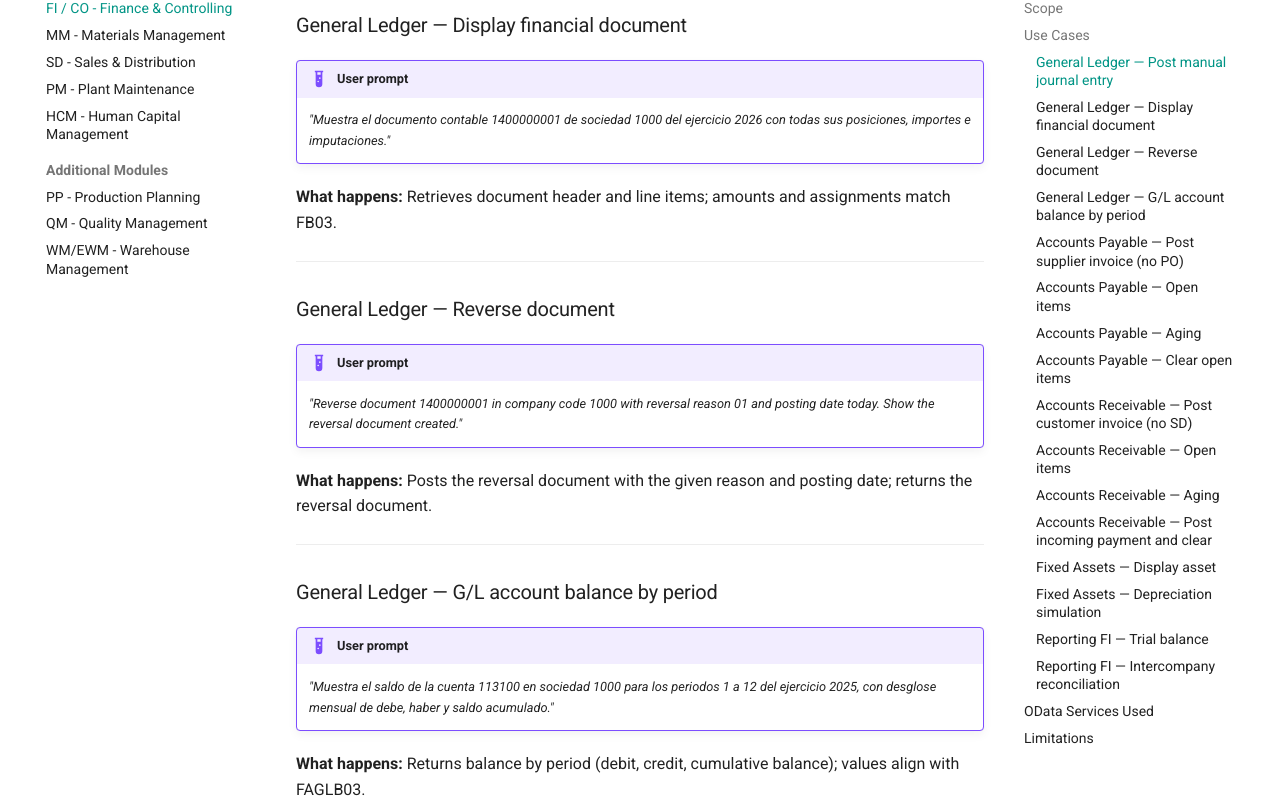
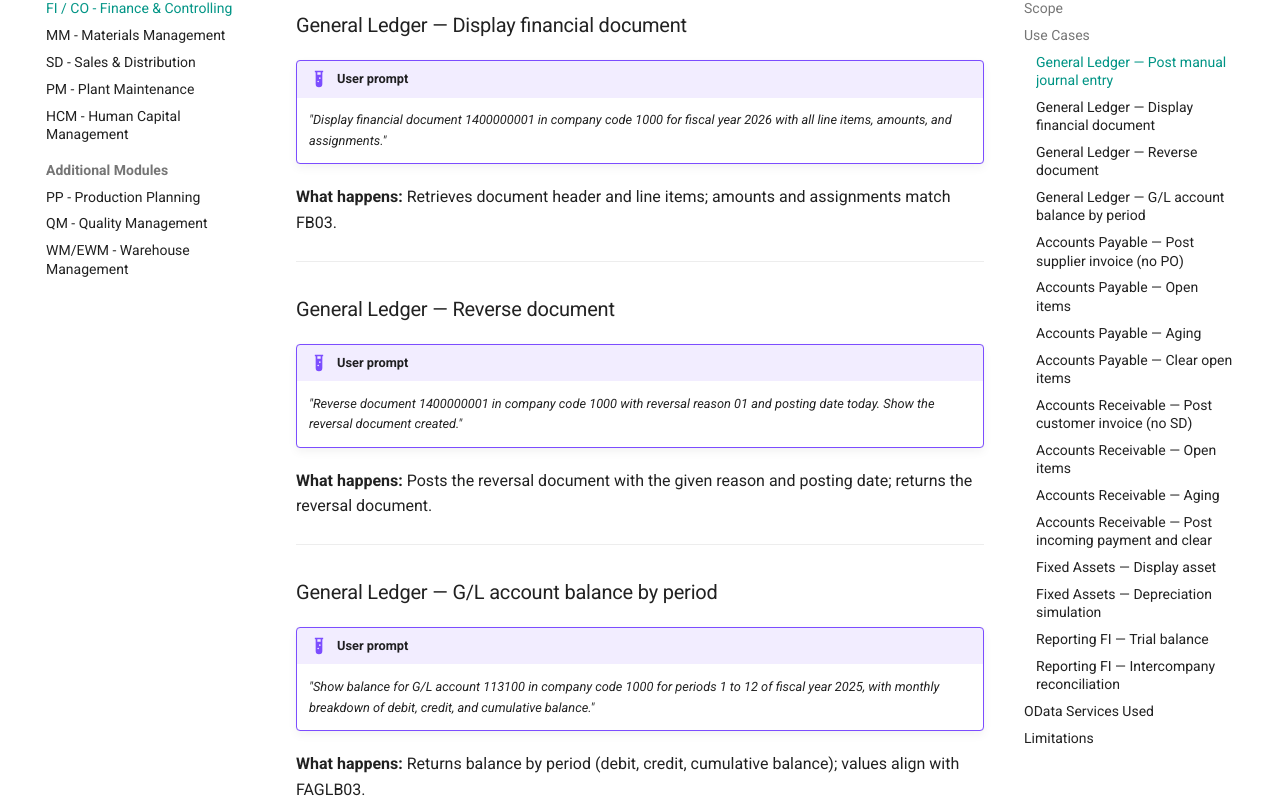
Before and after one commit to avvale/aba-docs-client, an MkDocs documentation site: the page built from docs/modules/fi.md, in a window 1280 px wide and 1400 px high, scrolled down 967 px. Shown: the part 148-952 px from the top of the window. Built offline with MkDocs 1.6.1 and Material for MkDocs 9.7.7, drawn with Linux system fonts in a browser that asks for light colours; emoji names are drawn with the system emoji font; comment, search, counter and statistics services are not loaded.

Commit message:
docs: translate last 2 Spanish prompts in FI module
- Display financial document prompt
- G/L account balance by period prompt
All prompts now 100% in English

```diff
--- a/docs/modules/fi.md
+++ b/docs/modules/fi.md
@@ -28,7 +28,7 @@ The Financial Accounting module provides natural language access to SAP FI data
 ### General Ledger — Display financial document
 
 !!! example "User prompt"
-    *"Muestra el documento contable 1400000001 de sociedad 1000 del ejercicio 2026 con todas sus posiciones, importes e imputaciones."*
+    *"Display financial document 1400000001 in company code 1000 for fiscal year 2026 with all line items, amounts, and assignments."*
 
 **What happens:** Retrieves document header and line items; amounts and assignments match FB03.
 
@@ -46,7 +46,7 @@ The Financial Accounting module provides natural language access to SAP FI data
 ### General Ledger — G/L account balance by period
 
 !!! example "User prompt"
-    *"Muestra el saldo de la cuenta 113100 en sociedad 1000 para los periodos 1 a 12 del ejercicio 2025, con desglose mensual de debe, haber y saldo acumulado."*
+    *"Show balance for G/L account 113100 in company code 1000 for periods 1 to 12 of fiscal year 2025, with monthly breakdown of debit, credit, and cumulative balance."*
 
 **What happens:** Returns balance by period (debit, credit, cumulative balance); values align with FAGLB03.
 
```
